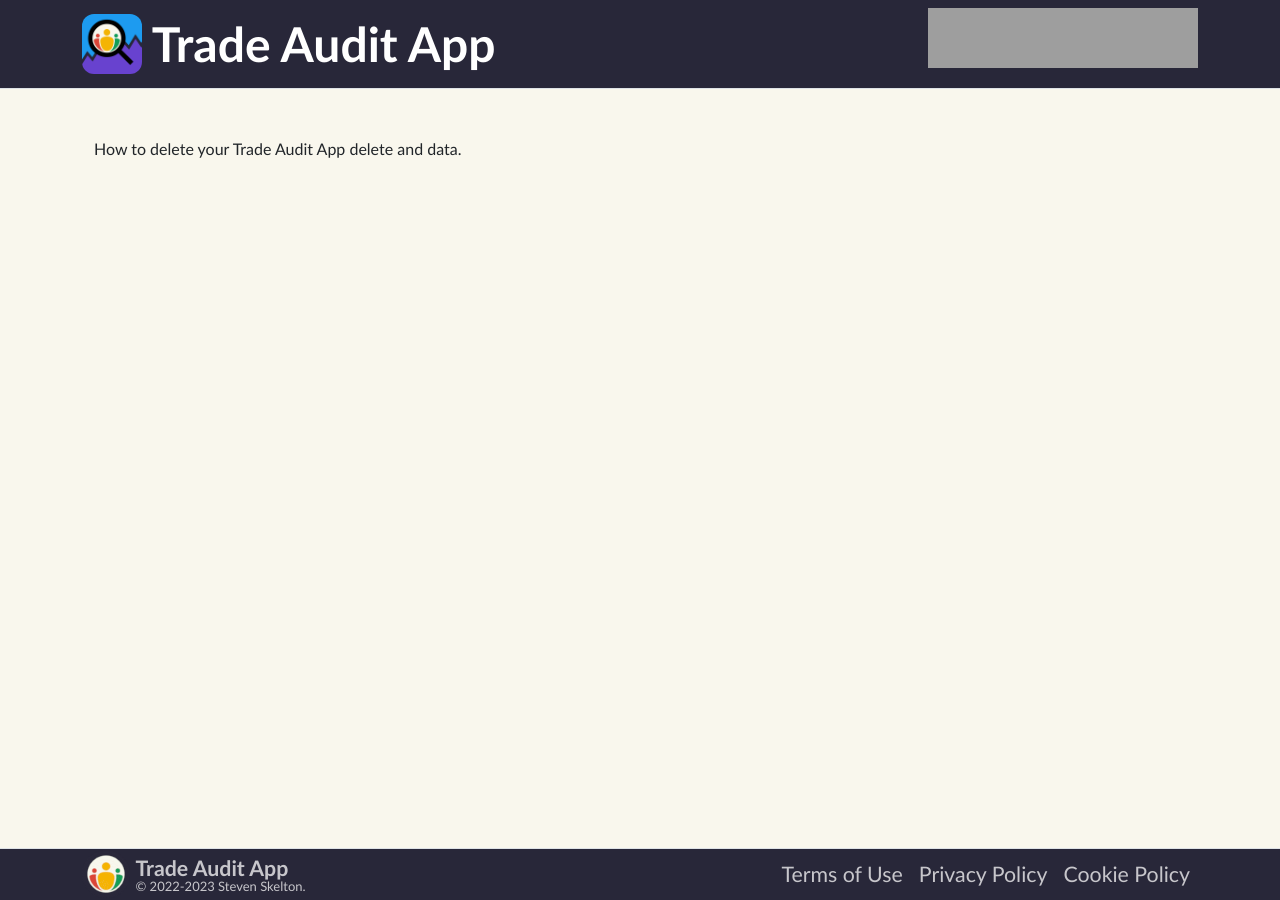
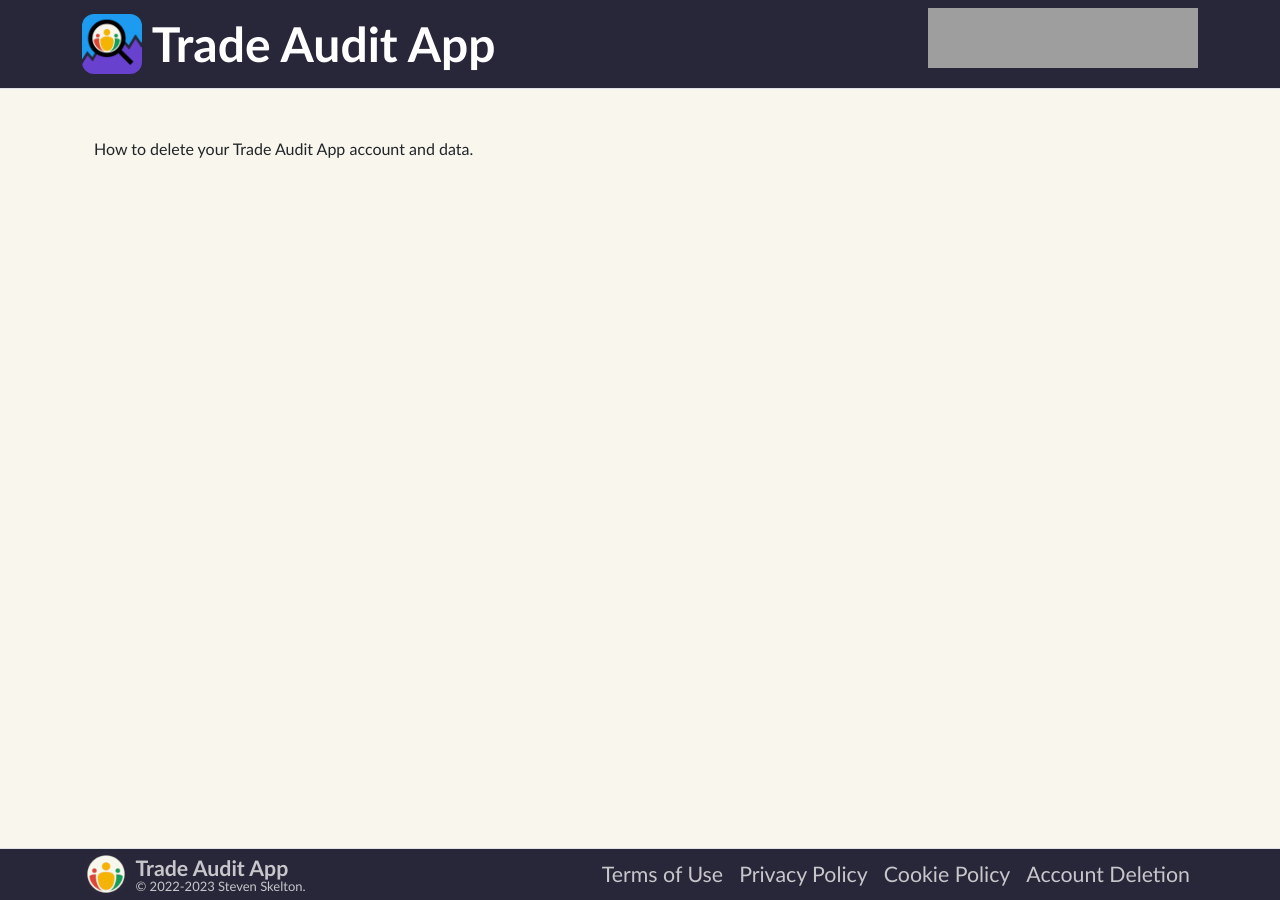
Before and after one commit to stevenrskelton/tradeaudit.app, a Jekyll site: the page built from account-deletion.html, in a window 1280 px wide. Built offline with Jekyll 4.4.1, drawn with Linux system fonts in a browser that asks for light colours; grey boxes are pictures that could not be loaded.

Commit message:
data deletion

```diff
--- a/_config.yml
+++ b/_config.yml
@@ -38,3 +38,5 @@
       url: "/privacy-policy"
     - label: "Cookie Policy"
       url: "/cookie-policy"
+    - label: "Account Deletion"
+      url: "/account-deletion"
--- a/data-deletion.html
+++ b/account-deletion.html
@@ -1,8 +1,8 @@
 ---
 layout: default
-permalink: /data-deletion
+permalink: /account-deletion
 title: "Account and Data Deletion - Trade Audit App"
 sitemap: false
 author_profile: false
 ---
-How to delete your Trade Audit App delete and data.
+How to delete your Trade Audit App account and data.
```
